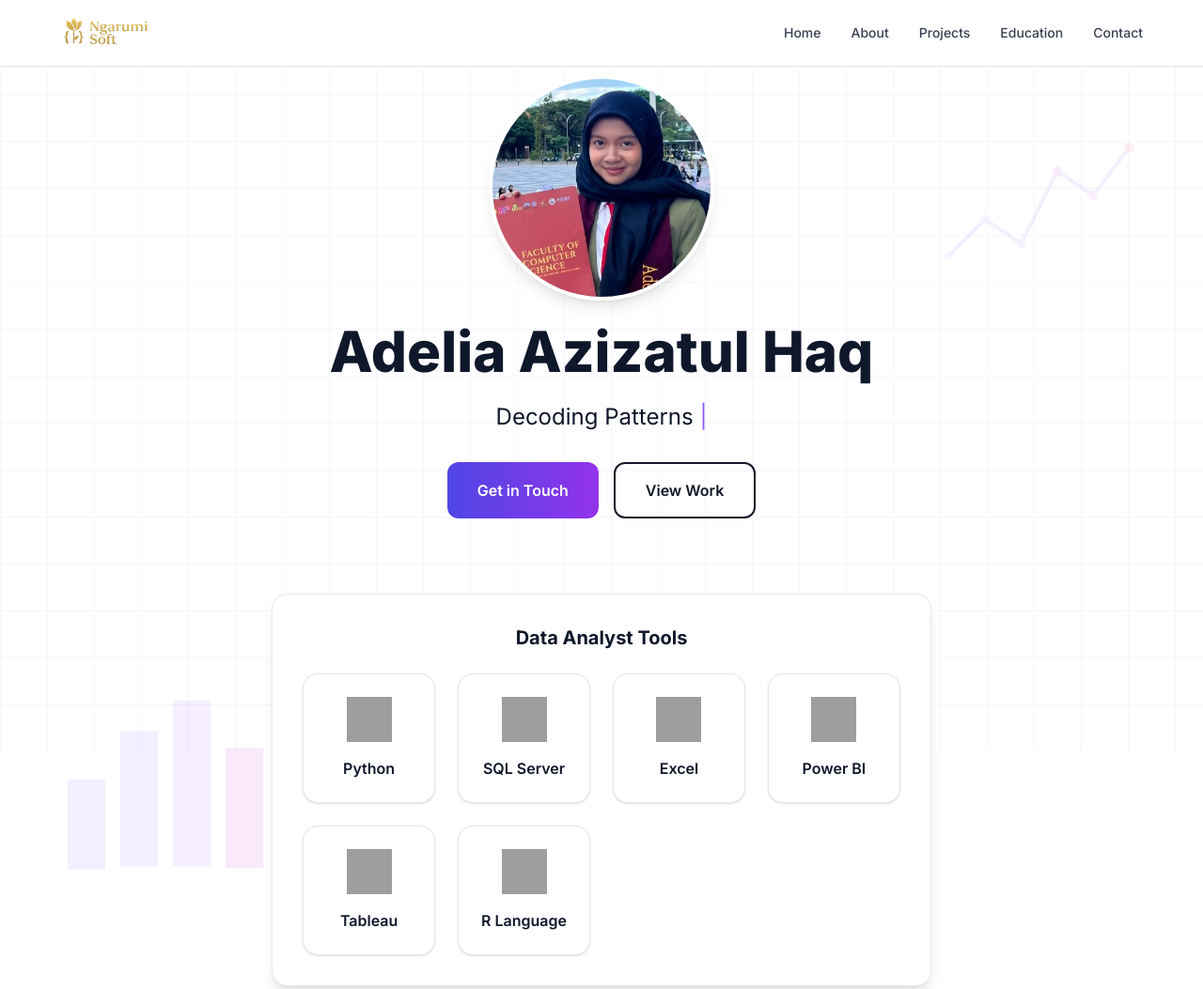
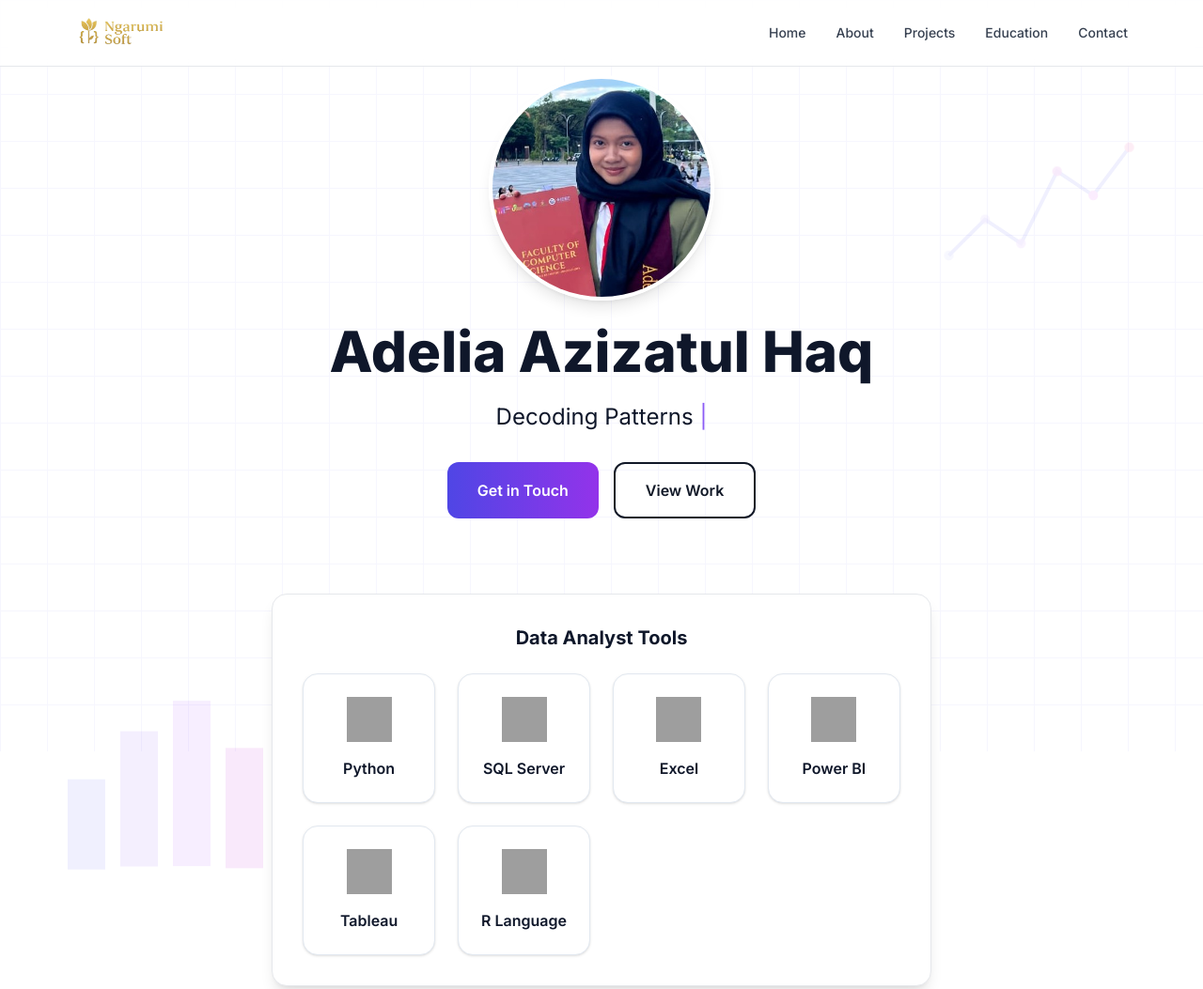
Before and after one commit to ThisRaihann/portofolio-adel, a plain HTML site: page index.html in a window 1280 px wide. Shown: the top 1053 px of the page at 94% size. Drawn offline with nearby package versions, Linux system fonts and the light colour scheme; grey boxes are pictures that could not be loaded.

Commit message:
baru lagi

```diff
--- a/index.html
+++ b/index.html
@@ -163,7 +163,7 @@
 
     <!-- Navigation -->
     <nav class="fixed top-0 w-full bg-white/80 backdrop-blur-lg z-50 border-b border-gray-200">
-        <div class="max-w-6xl mx-auto  py-4">
+        <div class="max-w-6xl mx-auto px-4 py-4">
             <div class="flex items-center  justify-between">
                 <div class="logo w-24">
                     <img src="assets/logo.png" class="h-full w-full object-contain">
```
